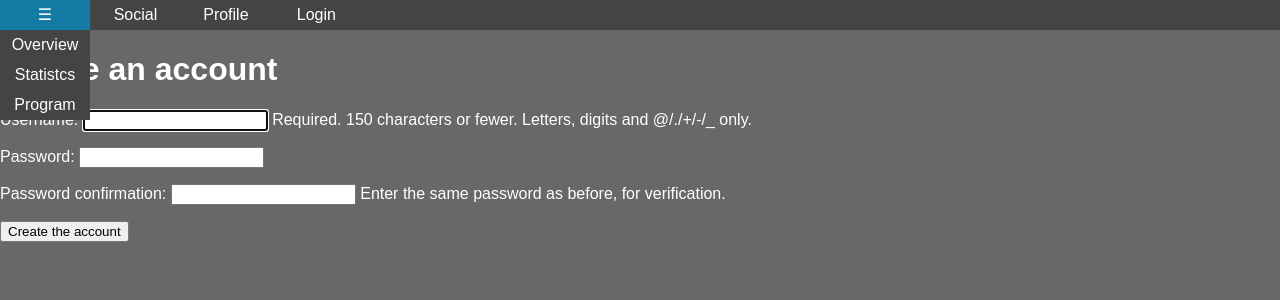
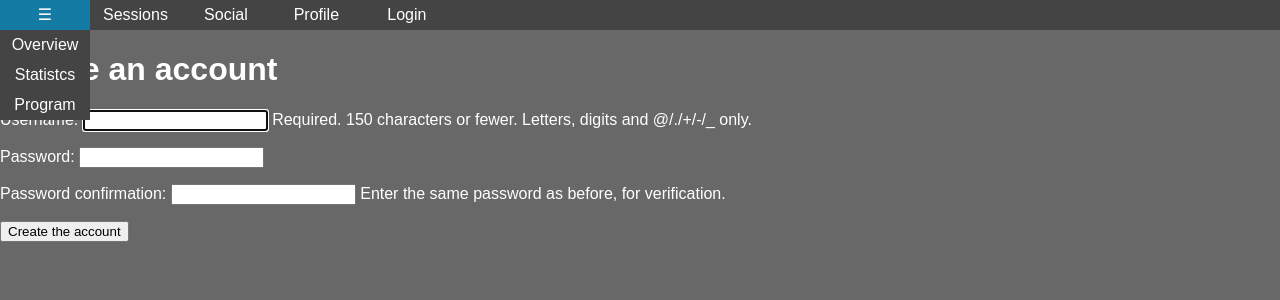
Before and after one commit to Silverberg-Technologies/smartgym, a Django app: page /users/register/ in a window 1280 px wide. Shown: the top 300 px of the page. Run offline with Django 3.2, Linux system fonts and the light colour scheme.

Commit message:
Added 'Sessions' to the menu

```diff
--- a/users/templates/base.html
+++ b/users/templates/base.html
@@ -18,6 +18,7 @@
                         <li><a href="#">Program</a></li>
                     </ul>
                 </li>
+                <li><a href="{% url 'users:groupsession' %}">Sessions</a></li>
                 <li><a href="#">Social</a></li>
                 <li><a href="{% url 'users:profile' %}">Profile</a></li>
                 {% if user.is_authenticated %}
```
